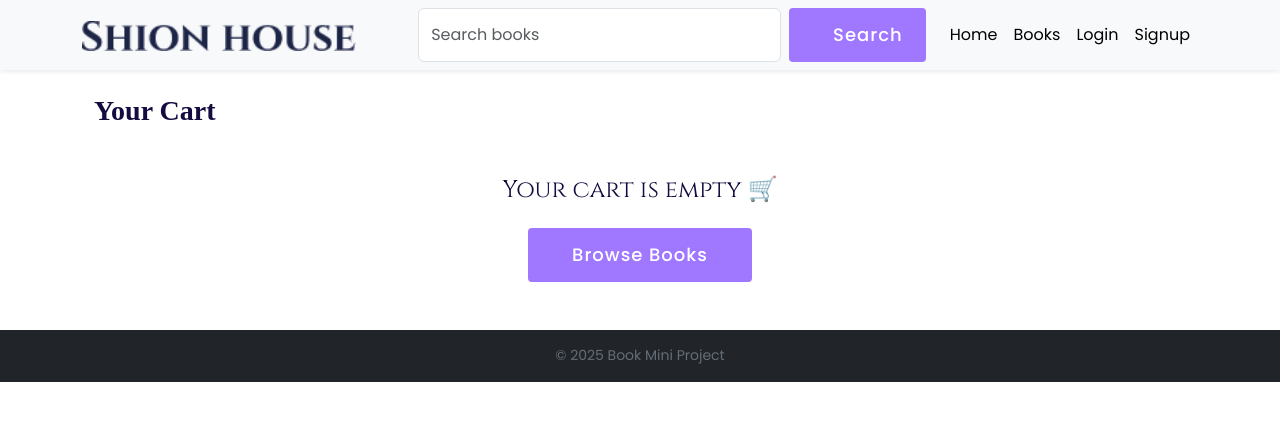
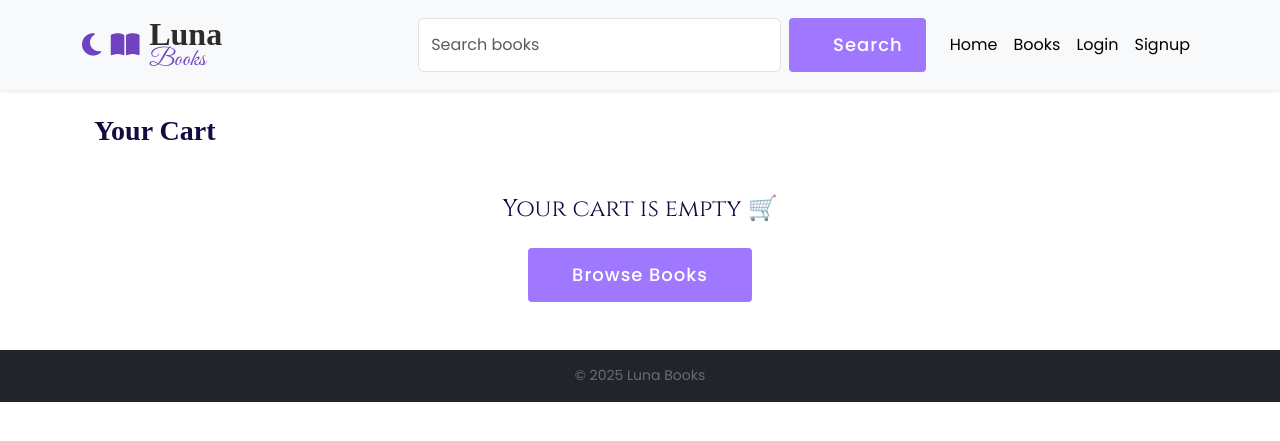
Before and after one commit to anunanda-s20/Book-mini-project, a Django app: template templates/book_app/cart.html in a window 1280 px wide. Shown: the top 441 px of the page. Run offline with Django 3.2, Linux system fonts and the light colour scheme; the template is opened without the code that fills it, so the values that code supplies are empty.

Commit message:
Polish navbar brand logo

```diff
--- a/templates/base.html
+++ b/templates/base.html
@@ -4,34 +4,83 @@
 <head>
     <meta charset="UTF-8">
 
-    <!-- Page title -->
-    <title>Book Mini Project</title>
+    <title>Luna Books</title>
 
-    <!-- Mobile responsive -->
     <meta name="viewport" content="width=device-width, initial-scale=1">
 
-    <!-- Favicon -->
     <link rel="icon" href="{% static 'book_app/img/favicon.ico' %}">
 
-    <!-- Bootstrap CSS -->
+    <!-- Bootstrap -->
     <link href="https://cdn.jsdelivr.net/npm/bootstrap@5.3.2/dist/css/bootstrap.min.css" rel="stylesheet">
 
     <!-- Font Awesome -->
-    <link rel="stylesheet" href="https://cdnjs.cloudflare.com/ajax/libs/font-awesome/6.5.0/css/all.min.css">
+    <link rel="stylesheet" href="https://cdnjs.cloudflare.com/ajax/libs/font-awesome/6.5.1/css/all.min.css">
+
+    <!-- Zapfino-style font -->
+    <link href="https://fonts.googleapis.com/css2?family=Great+Vibes&display=swap" rel="stylesheet">
 
     <!-- Main CSS -->
     <link rel="stylesheet" href="{% static 'book_app/style.css' %}">
+
+    <style>
+        /* Navbar height */
+        .navbar {
+            padding-top: 0.8rem;
+            padding-bottom: 0.8rem;
+        }
+
+        /* Brand container */
+        .brand-logo {
+            text-decoration: none;
+            gap: 0.6rem;
+        }
+
+        /* Icons size */
+        .brand-logo i {
+            font-size: 1.6rem;
+            color: #6f42c1;
+        }
+
+        /* LUNA text */
+        .brand-name {
+            font-family: "Times New Roman", Times, serif;
+            font-size: 2rem;          /* bigger */
+            font-weight: bold;
+            color: #2c2c2c;
+            line-height: 1;
+        }
+
+        /* BOOKS text */
+        .brand-sub {
+            font-family: 'Great Vibes', cursive;
+            font-size: 1.5rem;        /* balanced */
+            color: #6f42c1;
+            line-height: 1;
+            margin-top: -2px;
+        }
+
+        /* Hover */
+        .brand-logo:hover .brand-name {
+            color: #6f42c1;
+        }
+    </style>
 </head>
 
 <body>
 
-<!-- ================= NAVBAR (ONLY ONE) ================= -->
+<!-- ================= NAVBAR ================= -->
 <nav class="navbar navbar-expand-lg navbar-light bg-light shadow-sm">
     <div class="container">
 
-        <!-- Logo -->
-        <a class="navbar-brand" href="{% url 'home' %}">
-            <img src="{% static 'book_app/img/logo/logo.png' %}" alt="Logo" height="30">
+        <!-- 🌙📚 BRAND -->
+        <a class="navbar-brand d-flex align-items-center brand-logo" href="{% url 'home' %}">
+            <i class="fa-solid fa-moon"></i>
+            <i class="fa-solid fa-book-open"></i>
+
+            <div class="d-flex flex-column justify-content-center">
+                <span class="brand-name">Luna</span>
+                <span class="brand-sub">Books</span>
+            </div>
         </a>
 
         <!-- Mobile toggle -->
@@ -51,72 +100,50 @@
             </form>
 
             <!-- Links -->
-            <ul class="navbar-nav">
-
-                <li class="nav-item">
-                    <a class="nav-link" href="{% url 'home' %}">Home</a>
-                </li>
-
-                <li class="nav-item">
-                    <a class="nav-link" href="{% url 'book_list' %}">Books</a>
-                </li>
+            <ul class="navbar-nav align-items-center">
+                <li class="nav-item"><a class="nav-link" href="{% url 'home' %}">Home</a></li>
+                <li class="nav-item"><a class="nav-link" href="{% url 'book_list' %}">Books</a></li>
 
                 {% if user.is_authenticated %}
-                    <li class="nav-item">
-                        <a class="nav-link" href="{% url 'view_cart' %}">Cart</a>
-                    </li>
+                    <li class="nav-item"><a class="nav-link" href="{% url 'view_cart' %}">Cart</a></li>
+                    <li class="nav-item"><a class="nav-link" href="{% url 'wishlist' %}">Wishlist</a></li>
+                    <li class="nav-item"><a class="nav-link" href="{% url 'my_orders' %}">My Orders</a></li>
 
-                    <li class="nav-item">
-                        <a class="nav-link" href="{% url 'wishlist' %}">
-                            Wishlist
-                            {% if wishlist_count %}
-                                <span class="badge bg-danger">{{ wishlist_count }}</span>
-                            {% endif %}
+                    <li class="nav-item dropdown">
+                        <a class="nav-link dropdown-toggle" data-bs-toggle="dropdown">
+                            {{ user.username }}
                         </a>
-                    </li>
-
-                    <li class="nav-item">
-                        <a class="nav-link" href="{% url 'my_orders' %}">My Orders</a>
-                    </li>
-
-                    <li class="nav-item">
-                        <span class="nav-link text-muted">Hi, {{ user.username }}</span>
-                    </li>
-
-                    <li class="nav-item">
-                        <form method="post" action="{% url 'logout' %}">
-                            {% csrf_token %}
-                            <button type="submit" class="btn btn-link nav-link">Logout</button>
-                        </form>
+                        <ul class="dropdown-menu dropdown-menu-end">
+                            <li><a class="dropdown-item" href="{% url 'my_profile' %}">My Profile</a></li>
+                            <li><hr class="dropdown-divider"></li>
+                            <li>
+                                <form method="post" action="{% url 'logout' %}">
+                                    {% csrf_token %}
+                                    <button class="dropdown-item text-danger">Logout</button>
+                                </form>
+                            </li>
+                        </ul>
                     </li>
                 {% else %}
-                    <li class="nav-item">
-                        <a class="nav-link" href="{% url 'login' %}">Login</a>
-                    </li>
-                    <li class="nav-item">
-                        <a class="nav-link" href="{% url 'signup' %}">Signup</a>
-                    </li>
+                    <li class="nav-item"><a class="nav-link" href="{% url 'login' %}">Login</a></li>
+                    <li class="nav-item"><a class="nav-link" href="{% url 'signup' %}">Signup</a></li>
                 {% endif %}
-
             </ul>
             {% endif %}
-
         </div>
     </div>
 </nav>
 
-<!-- =============== MAIN CONTENT (CLEAN SPACING) =============== -->
+<!-- CONTENT -->
 <div class="container mt-4 mb-5">
-    {% block content %}
-    {% endblock %}
+    {% block content %}{% endblock %}
 </div>
 
-<!-- ================= FOOTER ================= -->
-<footer class="bg-dark text-light text-center py-3 mt-auto">
-    <p class="mb-0">&copy; 2025 Book Mini Project</p>
+<!-- FOOTER -->
+<footer class="bg-dark text-light text-center py-3">
+    <p class="mb-0">&copy; 2025 Luna Books</p>
 </footer>
 
-<!-- Bootstrap JS -->
 <script src="https://cdn.jsdelivr.net/npm/bootstrap@5.3.2/dist/js/bootstrap.bundle.min.js"></script>
 </body>
 </html>
```
